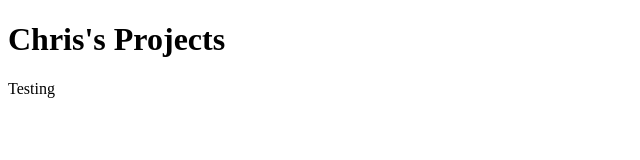
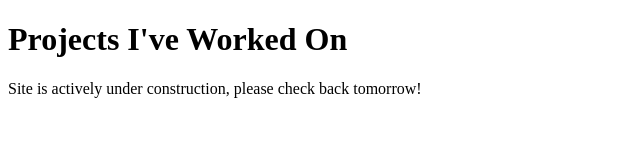
Before and after one commit to cbaucke/Portfolio_Site, a plain HTML site: page index.html in a window 1280 px wide. Shown: the whole page, without its empty margins (0-640 px from the left). Drawn offline with Linux system fonts and the light colour scheme.

Commit message:
Added temporary construction message

```diff
--- a/index.html
+++ b/index.html
@@ -3,13 +3,13 @@
     <head>
         <meta charset="utf-8"/>
 
-        <title>Developer Portfolio</title>
+        <title>Chris's Portfolio</title>
 
         <link rel="stylesheet" href="styles.css"/>
     </head>
 
     <body>
-        <h1>Chris's Projects</h1>
-        <p>Testing</p>
+        <h1>Projects I've Worked On</h1>
+        <p>Site is actively under construction, please check back tomorrow!</p>
     </body>
 </html>
```
